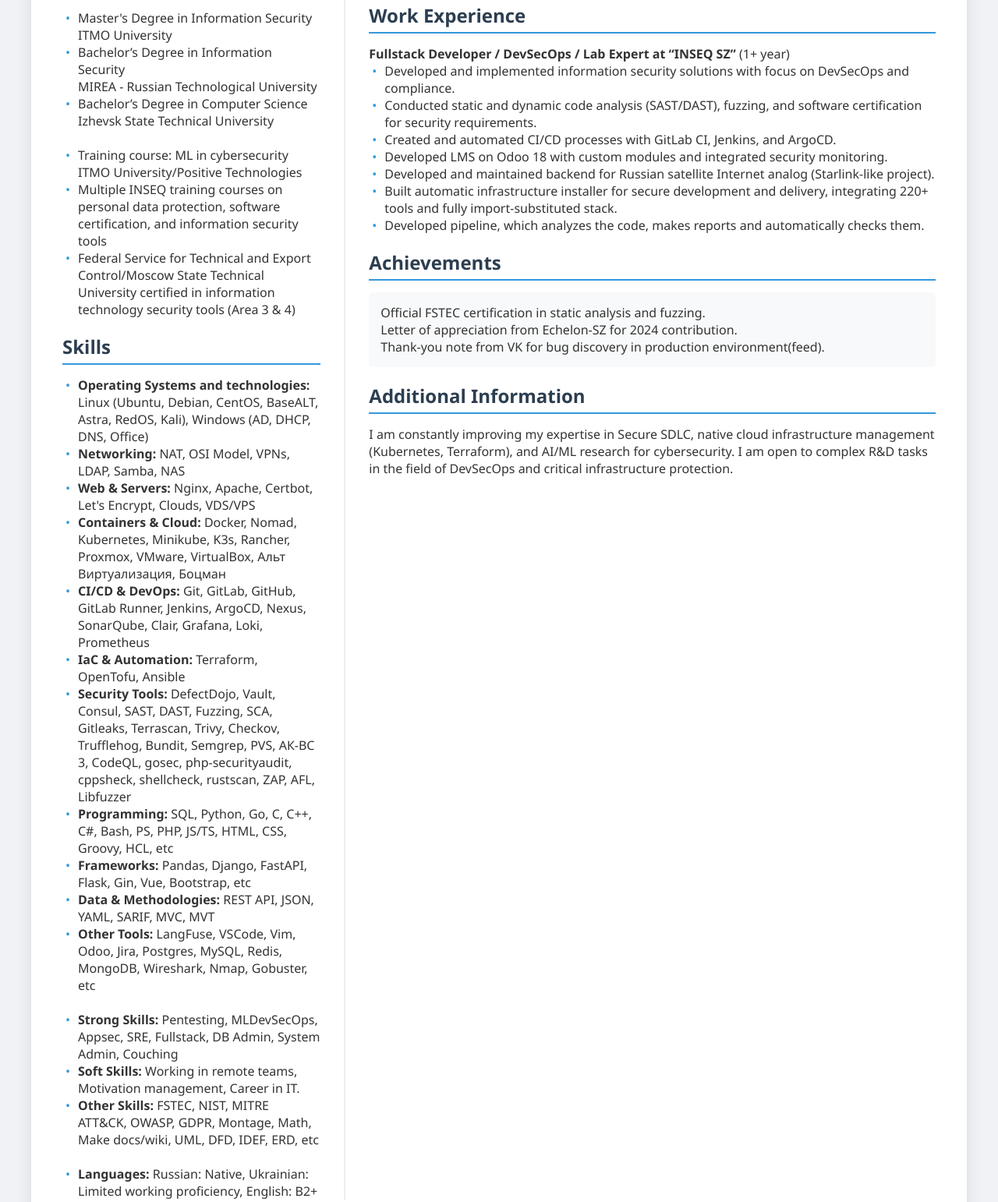
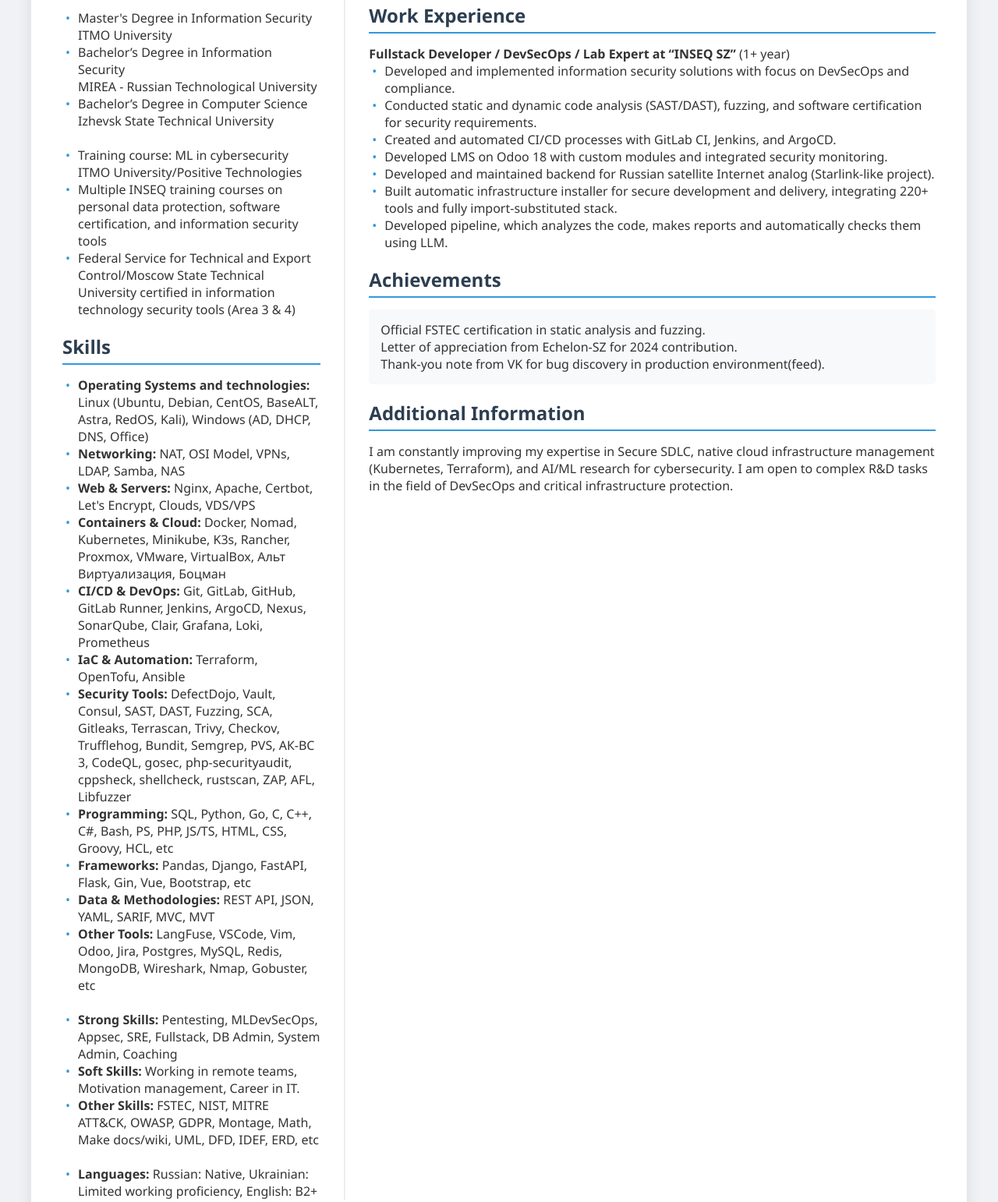
Before and after one commit to Lazlo105/Lazlo105.github.io, a plain HTML site: page index.html in a window 1280 px wide. Shown: the part 661-2203 px from the top of the page at 78% size. Drawn offline with Linux system fonts and the light colour scheme.

Commit message:
Update index.html

```diff
--- a/index.html
+++ b/index.html
@@ -54,7 +54,7 @@
                     <li><strong>Data & Methodologies:</strong> REST API, JSON, YAML, SARIF, MVC, MVT</li>
                     <li><strong>Other Tools:</strong> LangFuse, VSCode, Vim, Odoo, Jira, Postgres, MySQL, Redis, MongoDB, Wireshark, Nmap, Gobuster, etc</li>
                     <br>
-                    <li><strong>Strong Skills:</strong> Pentesting, MLDevSecOps, Appsec, SRE, Fullstack, DB Admin, System Admin, Couching</li>
+                    <li><strong>Strong Skills:</strong> Pentesting, MLDevSecOps, Appsec, SRE, Fullstack, DB Admin, System Admin, Coaching</li>
                     <li><strong>Soft Skills:</strong> Working in remote teams, Motivation management, Career in IT.</li>
                     <li><strong>Other Skills:</strong> FSTEC, NIST, MITRE ATT&CK, OWASP, GDPR, Montage, Math, Make docs/wiki, UML, DFD, IDEF, ERD, etc</li>
                     <br>
@@ -75,7 +75,7 @@
                     <li>Developed LMS on Odoo 18 with custom modules and integrated security monitoring.</li>
                     <li>Developed and maintained backend for Russian satellite Internet analog (Starlink-like project).</li>
                     <li>Built automatic infrastructure installer for secure development and delivery, integrating 220+ tools and fully import-substituted stack.</li>
-                    <li>Developed pipeline, which analyzes the code, makes reports and automatically checks them.</li>
+                    <li>Developed pipeline, which analyzes the code, makes reports and automatically checks them using LLM.</li>
                 </ul>
 
                 <h2>Achievements</h2>
```
